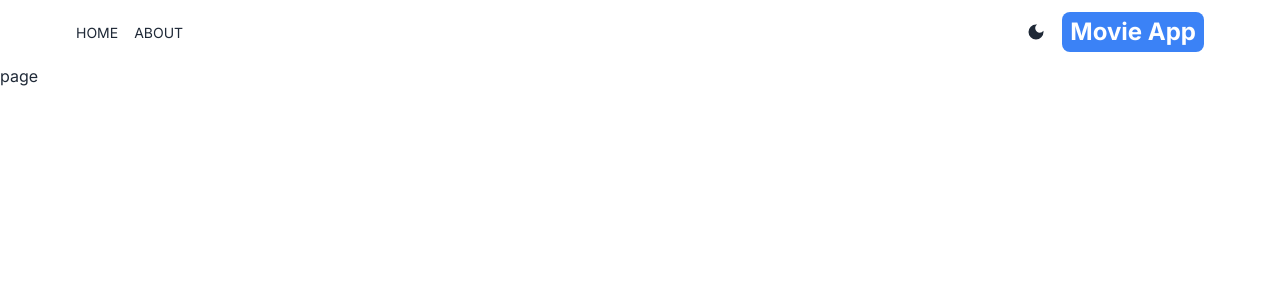
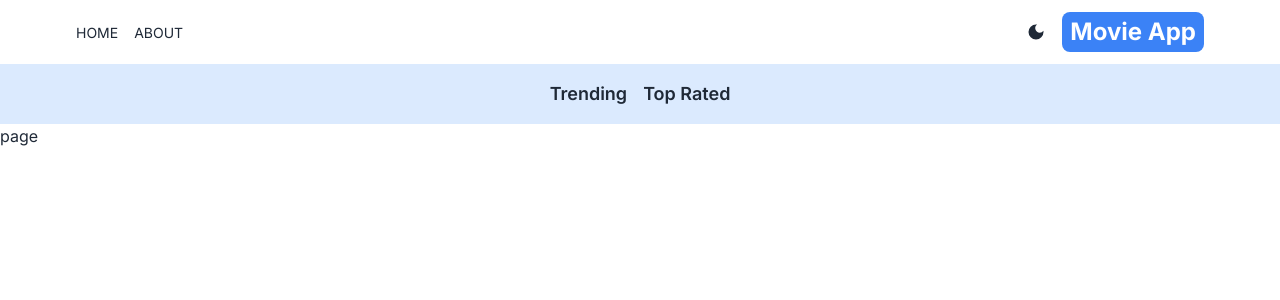
Before and after one commit to Jaco-Miras/Movie-App-using-NextJS, a Next.js app: page / in a window 1280 px wide. Shown: the top 300 px of the page. Built offline with nearby package versions, Linux system fonts and the light colour scheme.

Commit message:
creating navbar component

```diff
--- a/src/app/layout.js
+++ b/src/app/layout.js
@@ -2,6 +2,7 @@
 import "./globals.css";
 import Header from "@/components/Header";
 import Providers from "./Providers";
+import Navbar from "@/components/Navbar/Navbar";
 
 const inter = Inter({ subsets: ["latin"] });
 
@@ -16,6 +17,7 @@
       <body className={inter.className}>
         <Providers>
           <Header />
+          <Navbar />
           {children}
         </Providers>
       </body>
--- /dev/null
+++ b/src/components/Navbar/Navbar.jsx
@@ -0,0 +1,12 @@
+"use client";
+
+import NavbarItem from "./NavbarItem";
+
+export default function Navbar() {
+  return (
+    <div className="flex dark:bg-blue-600 bg-blue-100 p-4 lg:text-lg justify-center gap-4">
+      <NavbarItem title="Trending" param="fetchTrending" />
+      <NavbarItem title="Top Rated" param="fetchTopRated" />
+    </div>
+  );
+}
--- /dev/null
+++ b/src/components/Navbar/NavbarItem.jsx
@@ -0,0 +1,22 @@
+import Link from "next/link";
+import { useSearchParams } from "next/navigation";
+
+export default function NavbarItem({ title, param }) {
+  const searchParams = useSearchParams();
+
+  const genre = searchParams.get("genre");
+  return (
+    <div>
+      <Link
+        className={`hover:text-blue-600 font-semibold ${
+          genre === param
+            ? "underline underline-offset-8 decoration-4 decoration-blue-500 rounded-lg"
+            : ""
+        }`}
+        href={`/?genre=${param}`}
+      >
+        {title}
+      </Link>
+    </div>
+  );
+}
```
